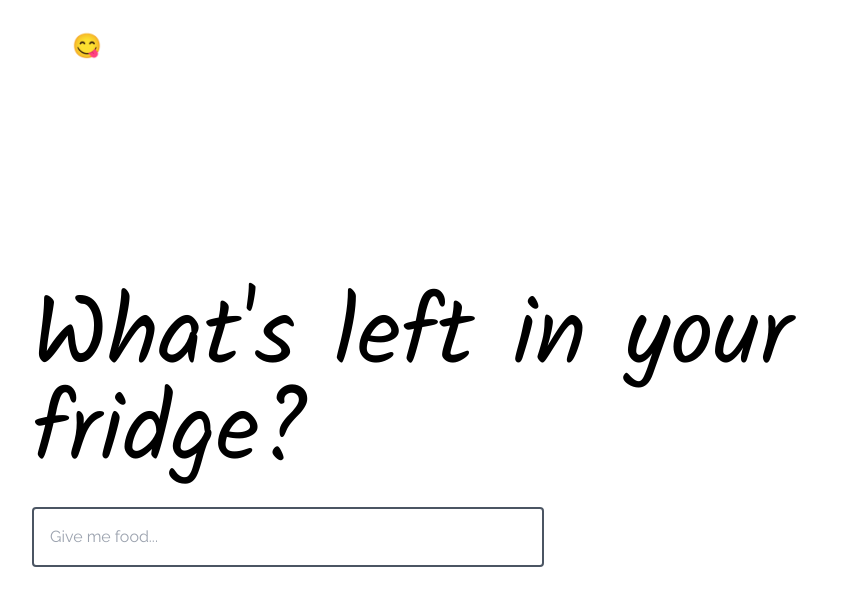
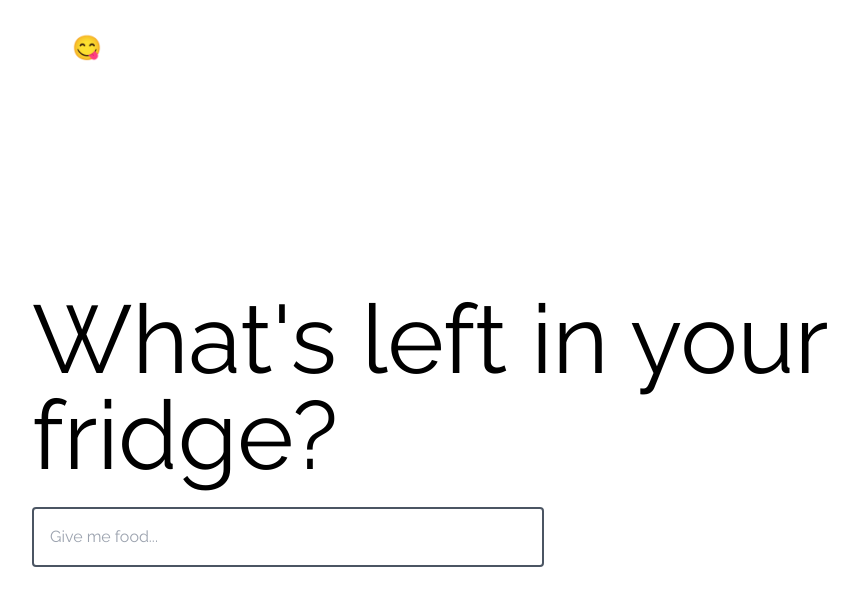
Before and after one commit to joe-ashwell/recipe-app, a React (Create React App) app: page / in a window 1280 px wide. Shown: the top 606 px of the page, without its empty margins (8-866 px from the left). Built offline with nearby package versions, Linux system fonts and the light colour scheme.

Commit message:
Add finishing touches

```diff
--- a/public/index.html
+++ b/public/index.html
@@ -16,10 +16,6 @@
     -->
     <link rel="manifest" href="%PUBLIC_URL%/manifest.json" />
     <link rel="preconnect" href="https://fonts.gstatic.com" />
-    <link
-      href="https://fonts.googleapis.com/css2?family=Kalam:wght@400;700&display=swap"
-      rel="stylesheet"
-    />
     <link
       href="https://fonts.googleapis.com/css2?family=Raleway:wght@100;400;700&display=swap"
       rel="stylesheet"
--- a/src/components/LandingPageInput.js
+++ b/src/components/LandingPageInput.js
@@ -1,4 +1,4 @@
-import React from "react";
+import React, { useState } from "react";
 import axios from "axios";
 import LandingPageSearchResult from "./LandingPageSearchResult";
 
@@ -8,17 +8,35 @@ const LandingPageInput = ({
   setSelectedFilter,
   selectedFilter,
 }) => {
+  const [cheapskate, setCheapSkate] = useState(false);
+
   const enteredSearch = (e) => {
     axios
       .get(
         `https://api.spoonacular.com/food/ingredients/autocomplete?query=${e.target.value}&number=5&apiKey=${process.env.REACT_APP_FOOD_API}`
       )
-      .then((data) => setSearchResult(data.data));
+      .then((data) => setSearchResult(data.data))
+      .catch((err) =>
+        err.toString().includes("402")
+          ? setCheapSkate(true)
+          : setCheapSkate(false)
+      );
   };
 
   return (
+    <>
+      {cheapskate && (
+        <div className="absolute top-20 bg-red-50	text-red-900 p-6 rounded-xl text-center w-5/6 m-auto">
+          <p>
+            Sorry, I'm using the free tier of the Spoonacular API and have run
+            out of tokens. Check again tomorrow. 👍
+          </p>
+        </div>
+      )}
       <div className="max-w-screen-lg">
-      <h1 className="mb-6 text-8xl">What's left in your fridge?</h1>
+        <h1 className="mb-6 text-4xl md:text-8xl">
+          What's left in your fridge?
+        </h1>
         <div className="w-full">
           <input
             className="border-gray-600 border-2 rounded p-4 relative w-1/2"
@@ -41,6 +59,7 @@ const LandingPageInput = ({
           </div>
         </div>
       </div>
+    </>
   );
 };
 
--- a/src/components/Nav.js
+++ b/src/components/Nav.js
@@ -9,7 +9,7 @@ const Nav = ({
   selectedFilter,
 }) => {
   return (
-    <nav className="flex items-center mx-20 py-4 my-4">
+    <nav className="flex items-center mx-20 py-4 my-4 ">
       <Link to="/">
         <h1
           className="mr-10 text-2xl "
--- a/src/pages/RecipePage.js
+++ b/src/pages/RecipePage.js
@@ -16,9 +16,9 @@ const RecipePage = ({ selectedRecipe }) => {
   }, []);
 
   return (
-    <div className="mx-20">
+    <div className="mx-10 py-10 md:py-20 md-mx:20">
       <h2 className="cursor-pointer" onClick={history.goBack}>
-        🔙 Back to search
+        🔙 <span className="ml-2">Back to search </span>
       </h2>
       <h1 className="text-5xl text-center my-10">{recipe && recipe.title}</h1>
 
--- a/src/pages/SearchGridPage.js
+++ b/src/pages/SearchGridPage.js
@@ -27,7 +27,7 @@ const SearchGridPage = ({
   }, [selectedFilter && selectedFilter]);
 
   return (
-    <div className="mx-20 overflow-x-hidden">
+    <div className="mx-20 mb-20 overflow-x-hidden">
       <SearchGridPageSearchFilters
         selectedFilter={selectedFilter}
         setSelectedFilter={setSelectedFilter}
--- a/src/styles/GlobalStyles.js
+++ b/src/styles/GlobalStyles.js
@@ -5,19 +5,10 @@ const GlobalStyle = createGlobalStyle`
     margin: 0;
     padding: 0;
     box-sizing: border-box;
+    font-family: 'Raleway', sans-serif;
   }
 
-  h1,
-  h2,
-  h3 {
-    font-family: 'Kalam', cursive;
-  }
 
-  button,
-  input,
-  p {
-    font-family: 'Raleway', sans-serif;
-  }
 `;
 
 export default GlobalStyle;
```
Also changed, not shown: 2 other files (tests, documents, lock files or other folders). Lines whose indentation alone changed are shown as unchanged.
